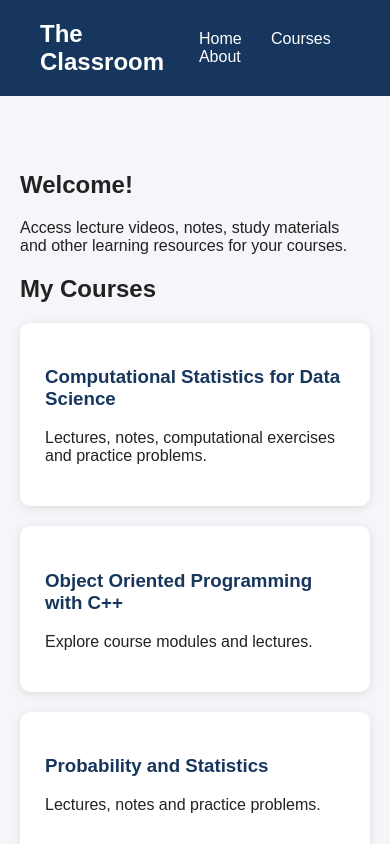
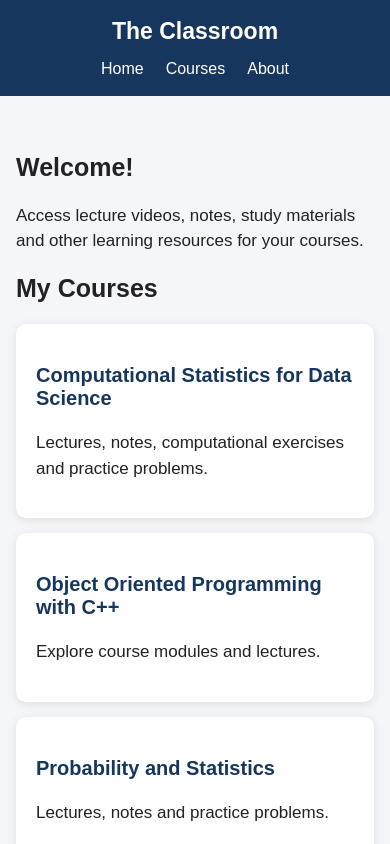
Before and after one commit to Arun195782/the-classroom, a plain HTML site: page index.html in a window 390 px wide. Shown: the top 844 px of the page. Drawn offline with Linux system fonts and the light colour scheme.

Commit message:
Add files via upload

```diff
--- a/index.html
+++ b/index.html
@@ -85,6 +85,73 @@ nav a:hover {
     box-shadow: 0 5px 15px rgba(0,0,0,0.15);
     cursor: pointer;
 }
+
+/* Mobile responsive design */
+@media screen and (max-width: 600px) {
+
+    /* Header */
+    .top-header {
+        flex-direction: column;
+        align-items: center;
+        justify-content: center;
+        padding: 18px 15px;
+        gap: 15px;
+    }
+
+    .logo {
+        font-size: 23px;
+        white-space: nowrap;
+    }
+
+    nav {
+        display: flex;
+        justify-content: center;
+        flex-wrap: wrap;
+        gap: 22px;
+    }
+
+    nav a {
+        margin-left: 0;
+        font-size: 16px;
+    }
+
+    /* Main content */
+    .container {
+        width: auto;
+        margin: 20px auto;
+        padding: 16px;
+    }
+
+    .container h2 {
+        font-size: 25px;
+    }
+
+    .container p {
+        font-size: 17px;
+        line-height: 1.5;
+    }
+
+    /* Course cards */
+    .courses {
+        grid-template-columns: 1fr;
+        gap: 15px;
+    }
+
+    .course {
+        padding: 20px;
+    }
+
+    .course h3 {
+        font-size: 20px;
+    }
+
+    /* Footer */
+    footer {
+        padding: 15px;
+        font-size: 14px;
+    }
+}
+
     </style>
 </head>
 
```
